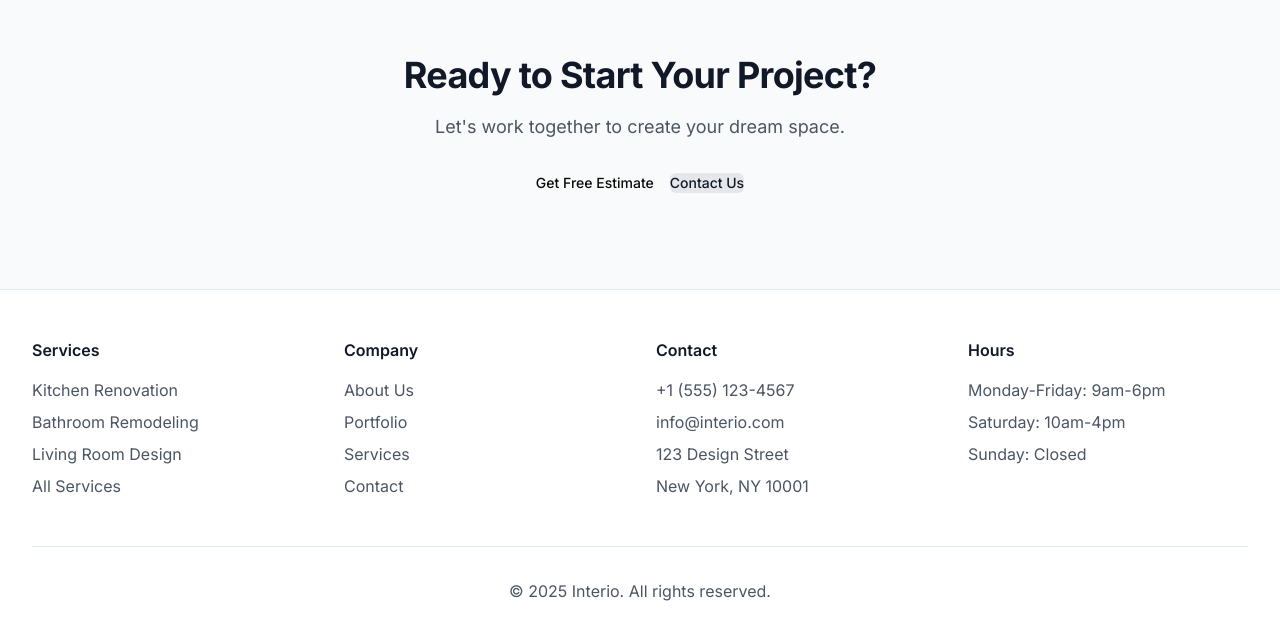
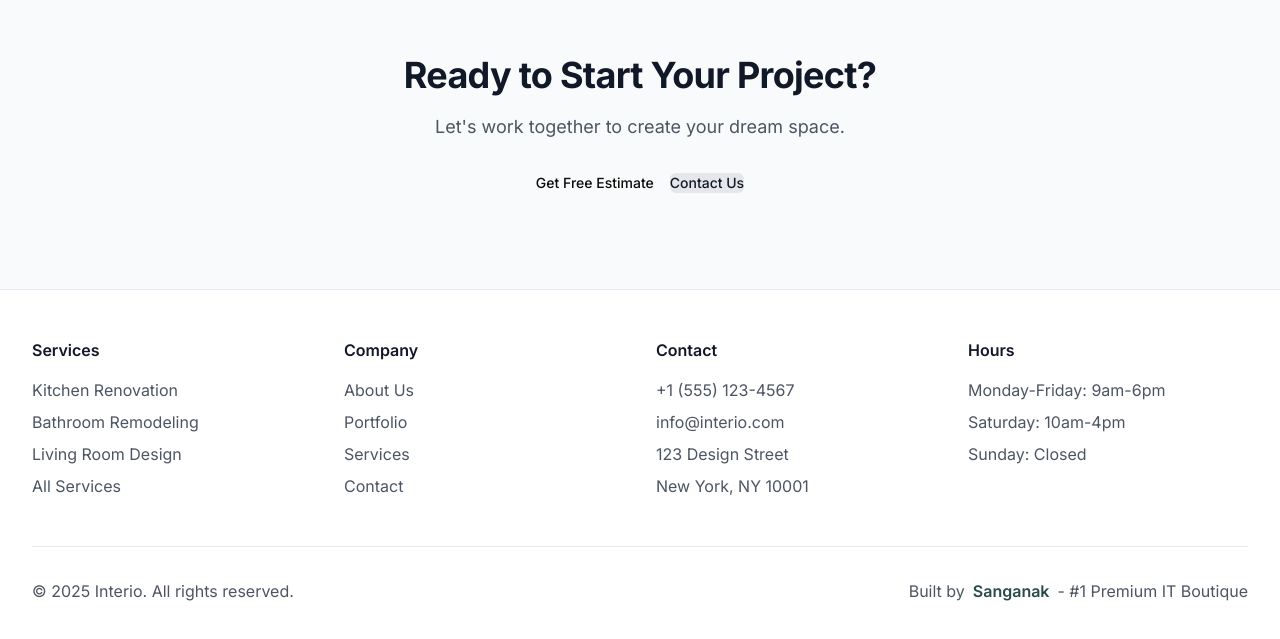
Before and after one commit to mrbuddhu/Interio, a Next.js app: page /portfolio in a window 1280 px wide. Shown: the part 1728-2367 px from the top of the page. Built offline with nearby package versions, Linux system fonts and the light colour scheme; a web font is replaced by a local one.

Commit message:
Update ESLint configuration and package dependencies; enhance footer layout with new branding and attribution.

```diff
--- a/components/footer.tsx
+++ b/components/footer.tsx
@@ -42,8 +42,22 @@ export function Footer() {
             </ul>
           </div>
         </div>
-        <div className="mt-12 pt-8 border-t text-center text-neutral-600">
-          <p>&copy; {new Date().getFullYear()} Interio. All rights reserved.</p>
+        <div className="mt-12 pt-8 border-t">
+          <div className="flex flex-col md:flex-row justify-between items-center gap-4">
+            <p className="text-neutral-600">&copy; {new Date().getFullYear()} Interio. All rights reserved.</p>
+            <div className="flex items-center gap-2 text-neutral-600">
+              <span>Built by</span>
+              <Link
+                href="https://www.sanganak.org"
+                target="_blank"
+                rel="noopener noreferrer"
+                className="font-semibold text-primary hover:text-primary-dark transition-colors"
+              >
+                Sanganak
+              </Link>
+              <span>- #1 Premium IT Boutique</span>
+            </div>
+          </div>
         </div>
       </div>
     </footer>
--- a/package.json
+++ b/package.json
@@ -21,7 +21,7 @@
     "class-variance-authority": "^0.7.0",
     "clsx": "^2.0.0",
     "lucide-react": "^0.292.0",
-    "next": "14.0.3",
+    "next": "^14.2.30",
     "prisma": "^6.10.1",
     "react": "^18.2.0",
     "react-dom": "^18.2.0",
```
Also changed, not shown: .eslintrc.json, 1 other file (tests, documents, lock files or other folders).
